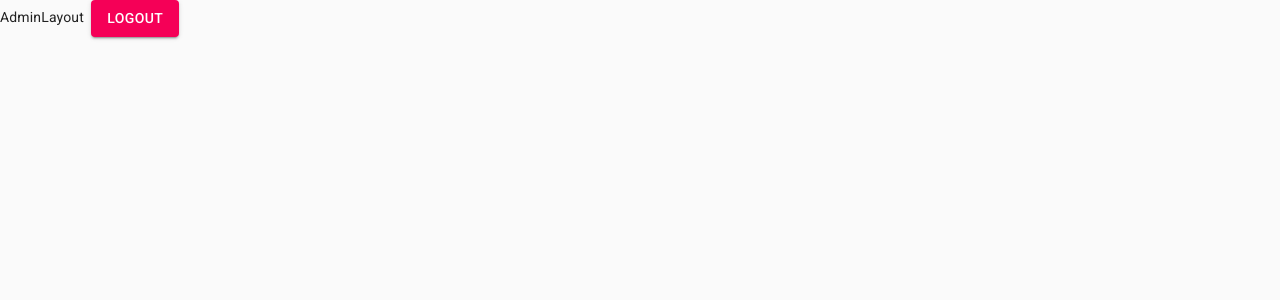
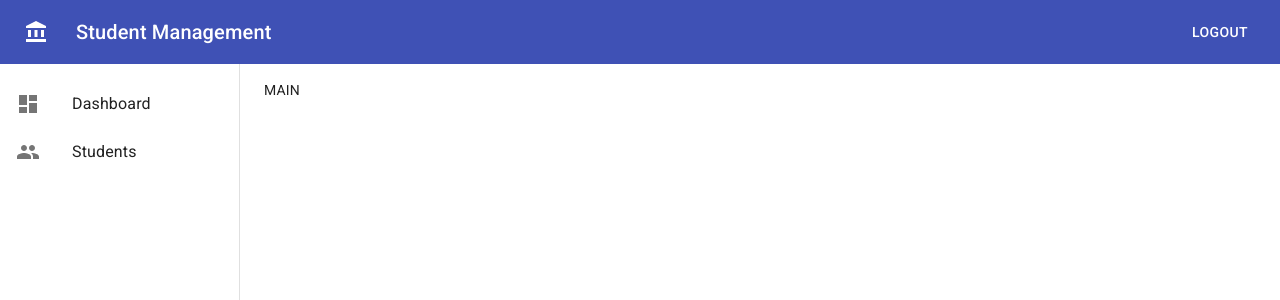
Before and after one commit to kctrnn/learn-saga, a React (Create React App) app: page /admin in a window 1280 px wide. Shown: the top 300 px of the page. Built offline with nearby package versions, Linux system fonts and the light colour scheme; no server answers; sample sign-in values are in the browser's storage.

Commit message:
Admin layout with CSS Grid

```diff
--- /dev/null
+++ b/src/components/Common/Header.tsx
@@ -0,0 +1,50 @@
+import AppBar from "@material-ui/core/AppBar";
+import Button from "@material-ui/core/Button";
+import IconButton from "@material-ui/core/IconButton";
+import { makeStyles } from "@material-ui/core/styles";
+import Toolbar from "@material-ui/core/Toolbar";
+import Typography from "@material-ui/core/Typography";
+import AccountBalanceIcon from "@material-ui/icons/AccountBalance";
+import { useAppDispatch } from "app/hooks";
+import { logout } from "features/auth/authSlice";
+
+const useStyles = makeStyles((theme) => ({
+  root: {},
+
+  menuButton: {
+    marginRight: theme.spacing(2),
+  },
+
+  title: {
+    flexGrow: 1,
+  },
+}));
+
+export const Header = () => {
+  const classes = useStyles();
+  const dispatch = useAppDispatch();
+
+  return (
+    <div className={classes.root}>
+      <AppBar position='static'>
+        <Toolbar>
+          <IconButton
+            edge='start'
+            className={classes.menuButton}
+            color='inherit'
+          >
+            <AccountBalanceIcon />
+          </IconButton>
+
+          <Typography variant='h6' className={classes.title}>
+            Student Management
+          </Typography>
+
+          <Button color='inherit' onClick={() => dispatch(logout())}>
+            Logout
+          </Button>
+        </Toolbar>
+      </AppBar>
+    </div>
+  );
+};
--- /dev/null
+++ b/src/components/Common/Sidebar.tsx
@@ -0,0 +1,37 @@
+import List from "@material-ui/core/List";
+import ListItem from "@material-ui/core/ListItem";
+import ListItemIcon from "@material-ui/core/ListItemIcon";
+import ListItemText from "@material-ui/core/ListItemText";
+import { makeStyles } from "@material-ui/core/styles";
+import { Dashboard } from "@material-ui/icons";
+import GroupIcon from "@material-ui/icons/Group";
+
+const useStyles = makeStyles((theme) => ({
+  root: {
+    paddingTop: theme.spacing(1),
+  },
+}));
+
+export const Sidebar = () => {
+  const classes = useStyles();
+
+  return (
+    <div className={classes.root}>
+      <List component='nav'>
+        <ListItem button>
+          <ListItemIcon>
+            <Dashboard />
+          </ListItemIcon>
+          <ListItemText primary='Dashboard' />
+        </ListItem>
+
+        <ListItem button>
+          <ListItemIcon>
+            <GroupIcon />
+          </ListItemIcon>
+          <ListItemText primary='Students' />
+        </ListItem>
+      </List>
+    </div>
+  );
+};
--- a/src/components/Common/index.ts
+++ b/src/components/Common/index.ts
@@ -1,2 +1,5 @@
+export * from "./PrivateRoute";
 export * from "./NotFound";
-export * from "./PrivateRoute";
+
+export * from "./Header";
+export * from "./Sidebar";
--- a/src/components/Layout/AdminLayout.tsx
+++ b/src/components/Layout/AdminLayout.tsx
@@ -1,22 +1,47 @@
-import { Button } from "@material-ui/core";
-import { useAppDispatch } from "app/hooks";
-import { logout } from "features/auth/authSlice";
+import { Box, makeStyles } from "@material-ui/core";
+import { Header, Sidebar } from "components/Common";
 
-export interface AdminLayoutProps {}
+const useStyles = makeStyles((theme) => ({
+  root: {
+    minHeight: "100vh",
 
-export const AdminLayout = (props: AdminLayoutProps) => {
-  const dispatch = useAppDispatch();
+    display: "grid",
+    gridTemplateRows: "auto 1fr",
+    gridTemplateColumns: "240px 1fr",
+    gridTemplateAreas: `"header header" "sidebar main"`,
+  },
+
+  header: {
+    gridArea: "header",
+  },
+
+  sidebar: {
+    gridArea: "sidebar",
+    borderRight: `1px solid ${theme.palette.divider}`,
+    backgroundColor: theme.palette.background.paper,
+  },
+
+  main: {
+    gridArea: "main",
+    padding: theme.spacing(2, 3),
+    backgroundColor: theme.palette.background.paper,
+  },
+}));
+
+export const AdminLayout = () => {
+  const classes = useStyles();
 
   return (
-    <div>
-      AdminLayout &nbsp;
-      <Button
-        variant='contained'
-        color='secondary'
-        onClick={() => dispatch(logout())}
-      >
-        Logout
-      </Button>
-    </div>
+    <Box className={classes.root}>
+      <Box className={classes.header}>
+        <Header />
+      </Box>
+
+      <Box className={classes.sidebar}>
+        <Sidebar />
+      </Box>
+
+      <Box className={classes.main}>MAIN</Box>
+    </Box>
   );
 };
```
